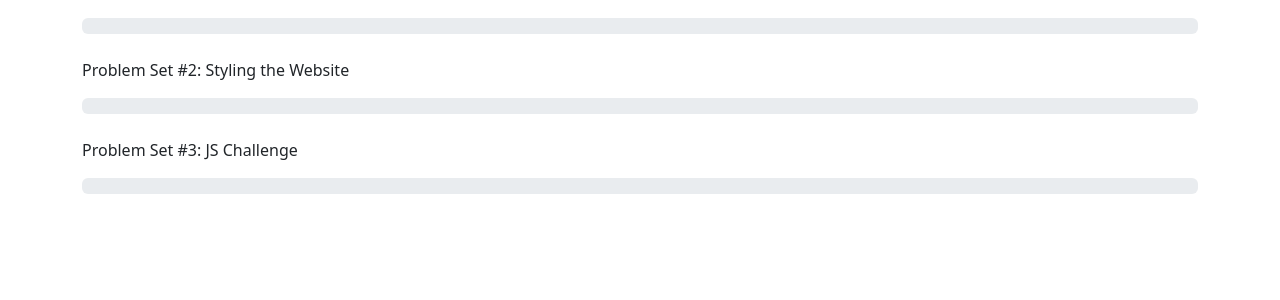
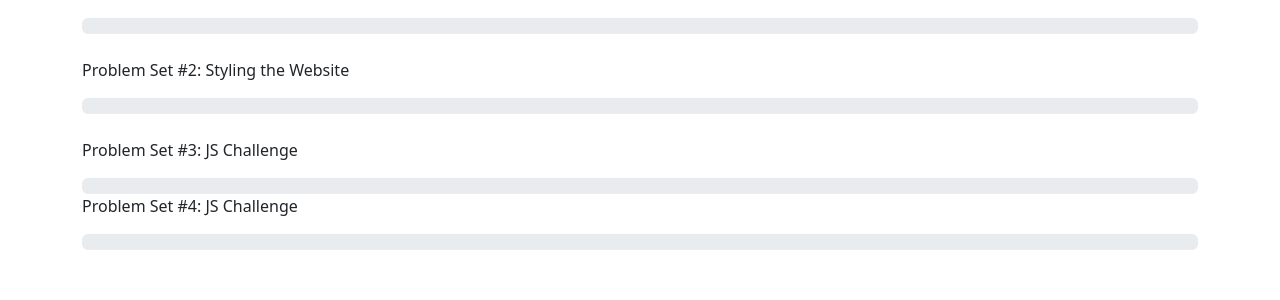
Before and after one commit to boyuan12/course, a Django app: page /gradebook in a window 1280 px wide. Shown: the part 134-434 px from the top of the page. Run offline with Django 4.2, Linux system fonts and the light colour scheme; the visitor is signed in with stand-in values (Sample User, id 1); data that the repository does not hold is empty; some libraries are stand-ins or nearby versions.

Commit message:
fixed minor error in pset4

```diff
--- a/webdev/templates/webdev/gradebook.html
+++ b/webdev/templates/webdev/gradebook.html
@@ -40,5 +40,15 @@
             <div class="progress-bar bg-danger" role="progressbar" style="width: {{ pset3.data.passed|div:pset3.data.all|mul:100|floatformat }}%;" aria-valuenow="{{ pset3.data.passed|div:pset3.data.all|mul:100|floatformat }}" aria-valuemin="0" aria-valuemax="100">{{ pset3.data.passed|div:pset3.data.all|mul:100|floatformat }}%</div>
         </div>
         {% endif %}
+        <p>Problem Set #4: JS Challenge</p>
+        {% if pset3.data.passed|div:pset3.data.all >= 0.6 %}
+        <div class="progress">
+            <div class="progress-bar bg-success" role="progressbar" style="width: {{ pset3.data.passed|div:pset3.data.all|mul:100|floatformat }}%;" aria-valuenow="{{ pset3.data.passed|div:pset3.data.all|mul:100|floatformat }}" aria-valuemin="0" aria-valuemax="100">{{ pset3.data.passed|div:pset3.data.all|mul:100|floatformat }}%</div>
+        </div>
+        {% else %}
+        <div class="progress">
+            <div class="progress-bar bg-danger" role="progressbar" style="width: {{ pset3.data.passed|div:pset3.data.all|mul:100|floatformat }}%;" aria-valuenow="{{ pset3.data.passed|div:pset3.data.all|mul:100|floatformat }}" aria-valuemin="0" aria-valuemax="100">{{ pset3.data.passed|div:pset3.data.all|mul:100|floatformat }}%</div>
+        </div>
+        {% endif %}
     </div>
 {% endblock %}
--- a/webdev/views.py
+++ b/webdev/views.py
@@ -372,39 +372,39 @@
 
                     r.clear()
                     h.clear()
-                    r, h, v = cylinder_volume()
-                    r.send_keys(str(r))
-                    h.send_keys(str(h))
+                    radius, height, volumn = cylinder_volume()
+                    r.send_keys(str(radius))
+                    h.send_keys(str(height))
                     button.click()
                     res = driver.find_element(by.ID, "result").text
-                    if res == str(v):
+                    if res == str(volumn):
                         results[7][1] = 1
                         test_cases_passed += 1
-                    results[7].append(f"Expected {v} with r {r} and h {h}, found {res}")
+                    results[7].append(f"Expected {volumn} with r {radius} and h {height}, found {res}")
 
                     r.clear()
                     h.clear()
-                    r, h, v = cylinder_volume()
-                    r.send_keys(str(r))
-                    h.send_keys(str(h))
+                    radius, height, volumn = cylinder_volume()
+                    r.send_keys(str(radius))
+                    h.send_keys(str(height))
                     button.click()
                     res = driver.find_element(by.ID, "result").text
-                    if res == str(v):
+                    if res == str(volumn):
                         results[8][1] = 1
                         test_cases_passed += 1
-                    results[8].append(f"Expected {v} with r {r} and h {h}, found {res}")
+                    results[8].append(f"Expected {volumn} with r {radius} and h {height}, found {res}")
 
                     r.clear()
                     h.clear()
-                    r, h, v = cylinder_volume()
-                    r.send_keys(str(r))
-                    h.send_keys(str(h))
+                    radius, height, volumn = cylinder_volume()
+                    r.send_keys(str(radius))
+                    h.send_keys(str(height))
                     button.click()
                     res = driver.find_element(by.ID, "result").text
-                    if res == str(v):
+                    if res == str(volumn):
                         results[9][1] = 1
                         test_cases_passed += 1
-                    results[9].append(f"Expected {v} with r {r} and h {h}, found {res}")
+                    results[9].append(f"Expected {volumn} with r {radius} and h {height}, found {res}")
 
                 except NoSuchElementException:
                     results[3].append("Can't find element with id result")
@@ -435,6 +435,7 @@
     pset1 = {"data": {"passed": 0, "all": 9}}
     pset2 = {"data": {"passed": 0, "all": 9}}
     pset3 = {"data": {"passed": 0, "all": 10}}
+    pset4 = {"data": {"passed": 0, "all": 9}}
 
     if len(list(Attempt.objects.filter(user=request.user, pset=1))) != 0:
         pset1 = Attempt.objects.filter(user=request.user, pset=1)[::-1][0]
@@ -442,9 +443,12 @@
         pset2 = Attempt.objects.filter(user=request.user, pset=2)[::-1][0]
     if len(list(Attempt.objects.filter(user=request.user, pset=3))) != 0:
         pset3 = Attempt.objects.filter(user=request.user, pset=3)[::-1][0]
+    if len(list(Attempt.objects.filter(user=request.user, pset=3))) != 0:
+        pset4 = Attempt.objects.filter(user=request.user, pset=3)[::-1][0]
 
     return render(request, "webdev/gradebook.html", {
         "pset1": pset1,
         "pset2": pset2,
         "pset3": pset3,
+        "pset4": pset4,
     })
```
